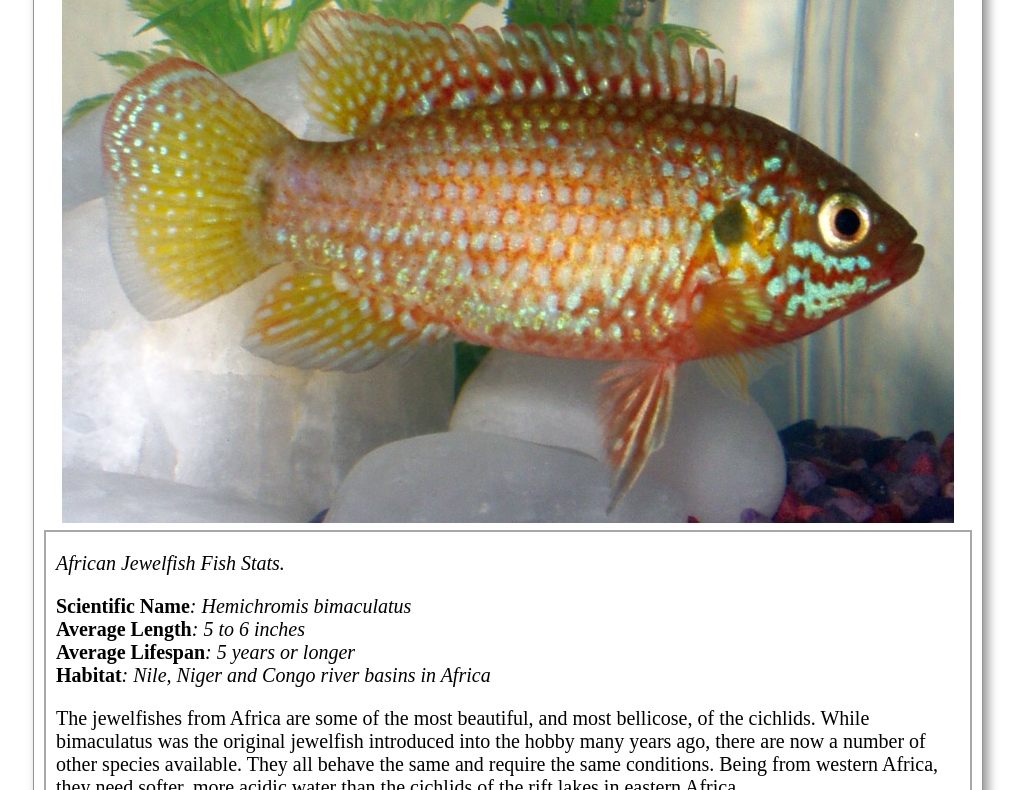
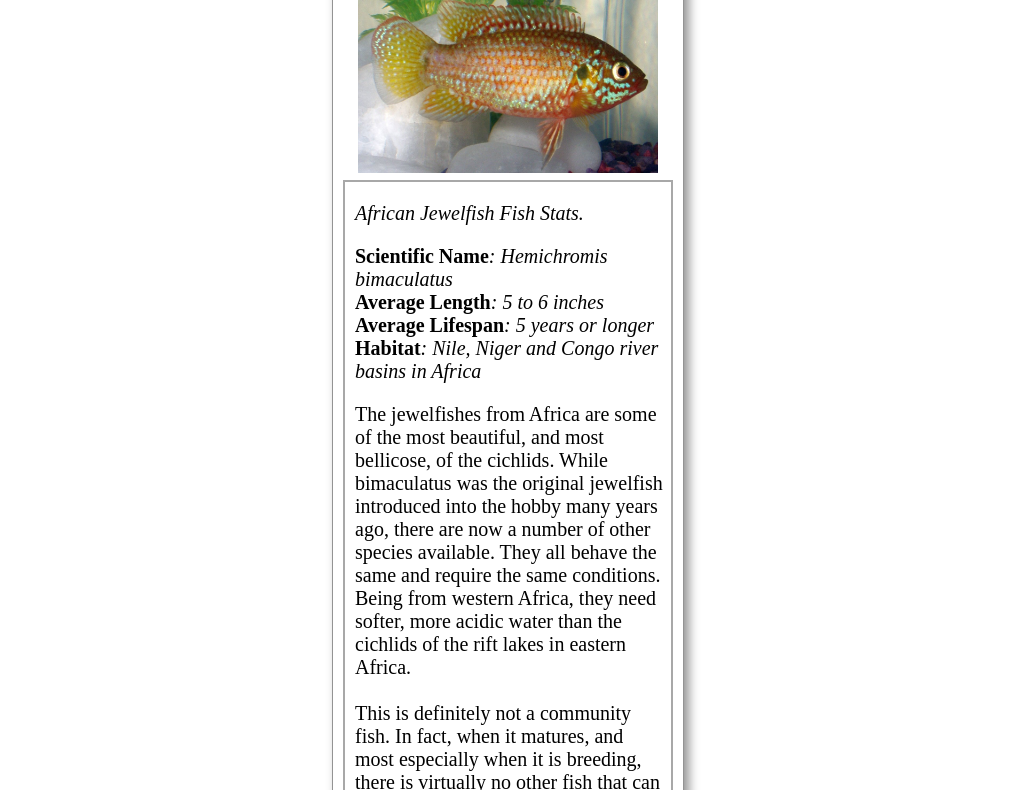
Before and after one commit to elmasria/animal-trading-cards, a website: page src/index.html in a window 1280 px wide. Shown: the part 68-858 px from the top of the page, without its empty margins (132-1157 px from the left). Drawn offline with Linux system fonts and the light colour scheme.

Commit message:
fix: Put fixed width

```diff
--- a/src/css/app.css
+++ b/src/css/app.css
@@ -26,11 +26,11 @@ li {
 	padding: 0px;
 }
 
-.list li {
+.italic-li {
 	font-style: italic;
 }
 
-#italics {
+.italic-paragraph {
 	font-style: italic;
 	font-size: 20px;
 }
@@ -49,10 +49,10 @@ li {
 	border: 1px solid #939393;
 	box-shadow: 5px 5px 10px #939393;
 	margin: 0 auto;
-	width: 75%;
+	width: 350px;
 }
 
 .img-banner-div {
-	width: 94%;
+	width: 300px;
 	margin: auto;
 }
--- a/src/index.html
+++ b/src/index.html
@@ -9,15 +9,15 @@
 		<div class="container">
 			<h3>African Jewelfish</h3>
 			<div class="img-banner-div">
-				<img src="img/African-Jewelfish.jpg" alt="tropical Fish">
+				<img src="img/African-Jewelfish.jpg" alt="African Jewelfish">
 			</div>
 			<div class="boundary">
-				<p id="italics">African Jewelfish Fish Stats.</p>
+				<p id="italics" class="italic-paragraph">African Jewelfish Fish Stats.</p>
 				<ul class="list">
-					<li><span class="fish-information">Scientific Name</span>: Hemichromis bimaculatus</li>
-					<li><span class="fish-information">Average Length</span>: 5 to 6 inches</li>
-					<li><span class="fish-information">Average Lifespan</span>: 5 years or longer</li>
-					<li><span class="fish-information">Habitat</span>: Nile, Niger and Congo river basins in Africa</li>
+					<li class="italic-li"><span class="fish-information">Scientific Name</span>: Hemichromis bimaculatus</li>
+					<li class="italic-li"><span class="fish-information">Average Length</span>: 5 to 6 inches</li>
+					<li class="italic-li"><span class="fish-information">Average Lifespan</span>: 5 years or longer</li>
+					<li class="italic-li"><span class="fish-information">Habitat</span>: Nile, Niger and Congo river basins in Africa</li>
 				</ul>
 				<p>
 					The jewelfishes from Africa are some of the most beautiful, and most bellicose, of the cichlids. While bimaculatus was the original jewelfish introduced into the hobby many years ago, there are now a number of other species available. They all behave the same and require the same conditions. Being from western Africa, they need softer, more acidic water than the cichlids of the rift lakes in eastern Africa.
```
